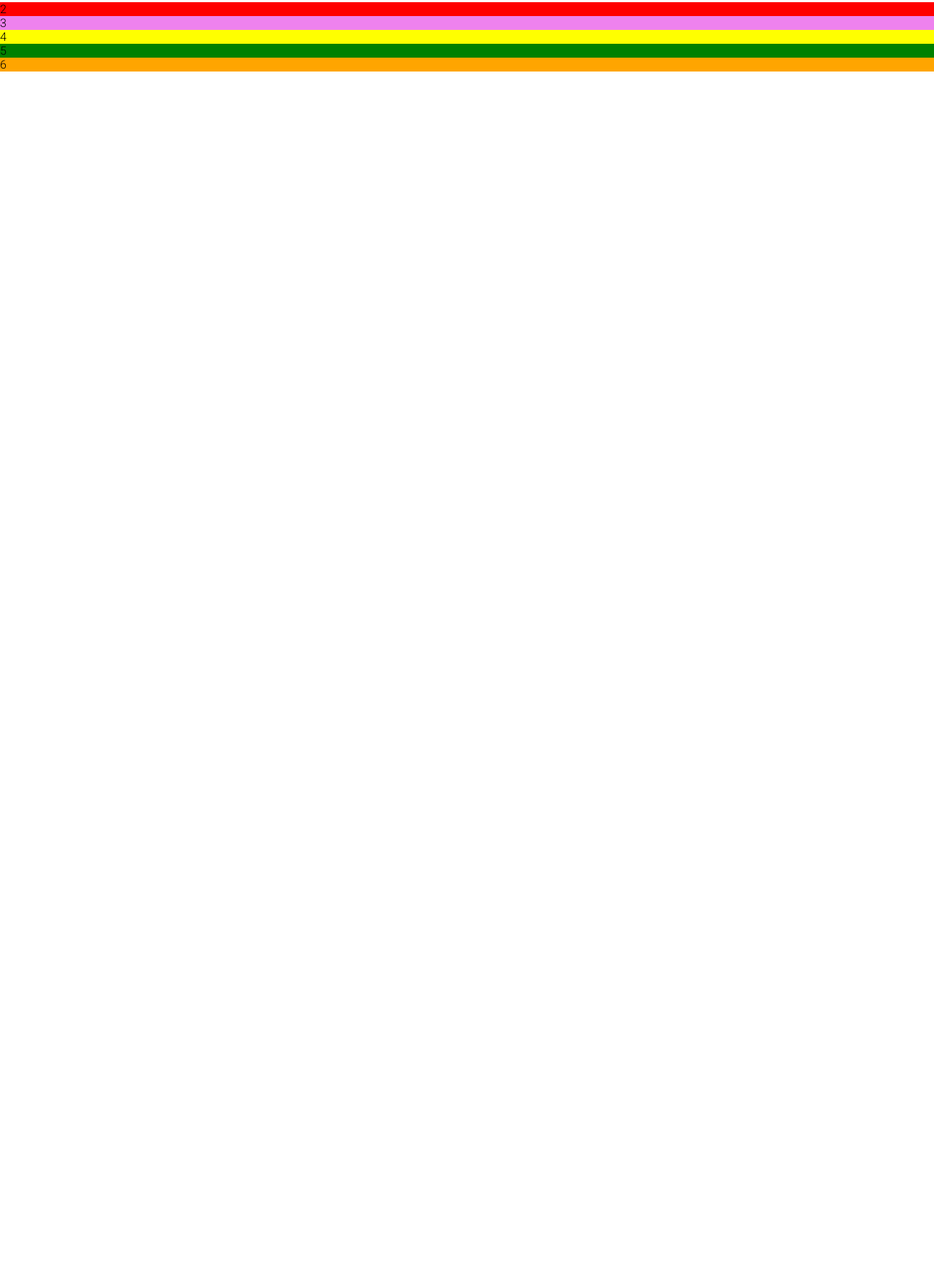
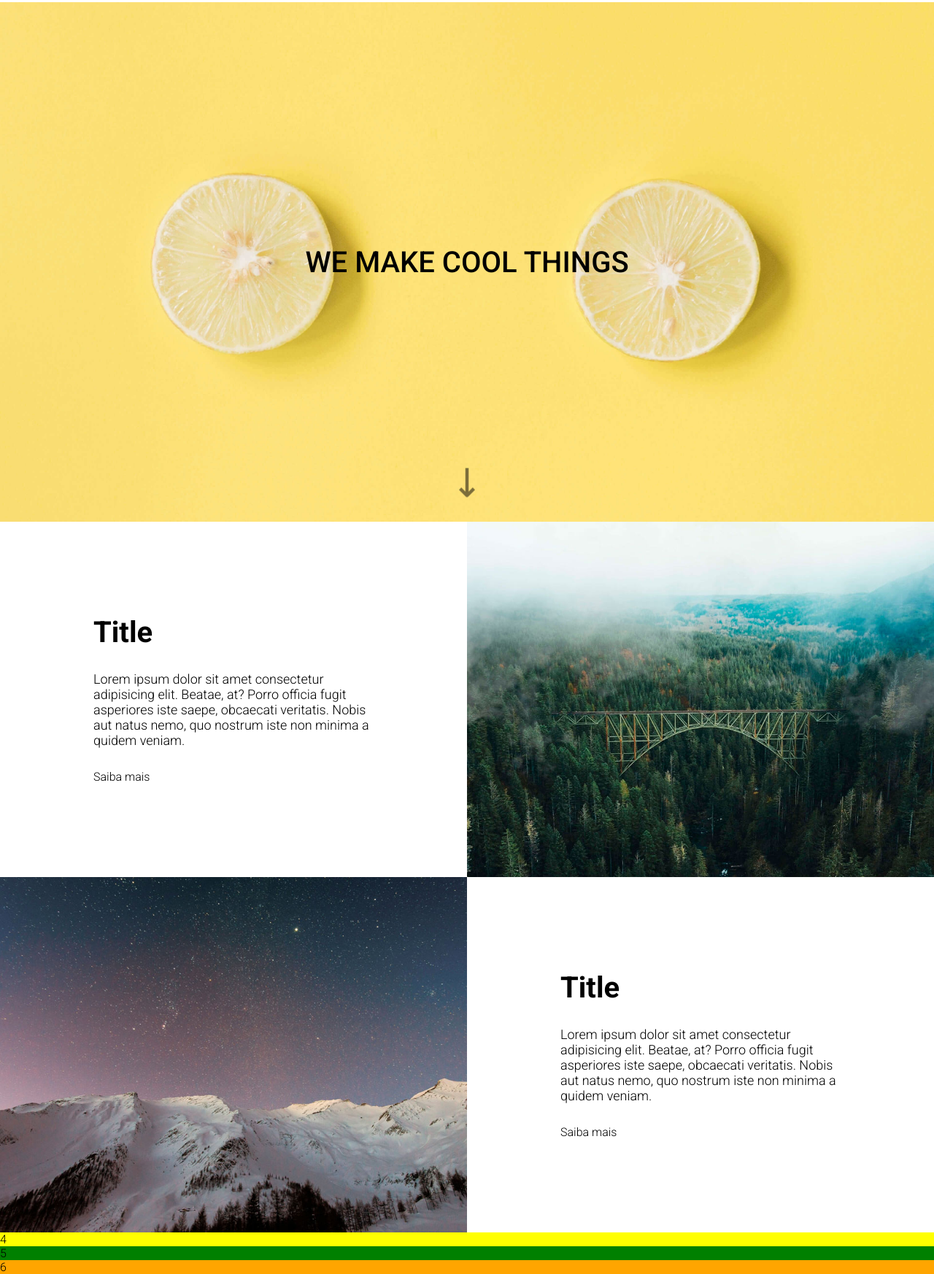
Before and after one commit to isma-silva/Projetos---Pr-tica, a plain HTML site: page Landing Page de uma Agência/index.html in a window 1280 px wide. Shown: the part 72-1818 px from the top of the page at 73% size. Before the commit the page ends 800 px from the top, so only its background shows below. Drawn offline with Linux system fonts and the light colour scheme.

Commit message:
estilizando e estruturando a seção about e hero

```diff
--- a/Landing Page de uma Agência/index.html
+++ b/Landing Page de uma Agência/index.html
@@ -43,8 +43,24 @@
         </div>
     </header>
 
-    <section class="hero">2</section>
-    <section class="about">3</section>
+    <section class="hero">
+        <h2>We make cool things</h2>
+    </section>
+
+    <section class="about">
+        <div class="item">
+            <h3>Title</h3>
+            <p>Lorem ipsum dolor sit amet consectetur adipisicing elit. Beatae, at? Porro officia fugit asperiores iste saepe, obcaecati veritatis. Nobis aut natus nemo, quo nostrum iste non minima a quidem veniam.</p>
+            <a href="" class="btn-know-more">Saiba mais</a>
+        </div>
+        <div class="image right"></div>
+        <div class="image left"></div>
+        <div class="item">
+            <h3>Title</h3>
+            <p>Lorem ipsum dolor sit amet consectetur adipisicing elit. Beatae, at? Porro officia fugit asperiores iste saepe, obcaecati veritatis. Nobis aut natus nemo, quo nostrum iste non minima a quidem veniam.</p>
+            <a href="" class="btn-know-more">Saiba mais</a>
+        </div>
+    </section>
     <section class="services">4</section>
     <section class="projects">5</section>
     <footer class="footer">6</footer>
--- a/Landing Page de uma Agência/src/css/style.css
+++ b/Landing Page de uma Agência/src/css/style.css
@@ -41,12 +41,104 @@ body{
 
 .hero{
     grid-area: hero;
-    background-color: red;
+    height: 89vh;
+    background: url('../images/lemons.jpg') center center no-repeat;
+    background-size: cover;
+    display: flex;
+    justify-content: center;
+    align-items: center;
+    position: relative;
+}
+
+.hero h2{
+    font-weight: 500;
+    text-transform: uppercase;
+    font-size: 4rem;
+}
+
+.hero:after{
+    content: url('../images/seta_preta.png');
+    position: absolute;
+    height: 35px;
+    bottom: 40px;
+    animation: downarrow 0.6s infinite alternate ease-in-out;
+}
+
+@-webkit-keyframes downarrow{
+    0% { -webkit-transform: translateY(0); opacity: 0.4;}
+    100% { -webkit-transform: translateY(0.4em); opacity: 0.9;}
+}
+
+@media(max-width: 425px){
+    .hero{
+        height: 60vh;
+    }
+
+    .hero h2{
+        font-size: 2.5rem;
+    }
 }
 
 .about{
     grid-area: about;
-    background-color: violet;
+    display: grid;
+    grid-template-columns: 1fr 1fr;
+    background-color: #fff;
+    max-width: var(--max-width-size);
+    margin: 0 auto;
+}
+
+.about .item{
+    padding: 20%;
+    display: flex;
+    flex-direction: column;
+    justify-content: center;
+    align-content: center;
+}
+
+.about .item h3{
+    font-weight: 700;
+    font-size: 4rem;
+}
+
+.about .item p{
+    font-size: 1.8rem;
+    margin: 30px 0;
+}
+
+.about .item .btn-know-more{
+    font-size: 1.6rem;
+    align-self: flex-start;
+}
+
+.about .item .btn-know-more:hover{
+    font-weight: 700;
+}
+
+.about .image{
+    height: 100%;
+    width: 100%;
+}
+
+.about .image.right{
+    background: url('../images/bridge.jpg') center center no-repeat;
+    background-size: cover;
+}
+
+.about .image.left{
+    background: url('../images/sky.jpg') center center no-repeat;
+    background-size: cover;
+}
+
+@media(max-width: 425px){
+    .about .item{
+        text-align: center;
+    }
+
+    .about{
+        grid-template-columns: 1fr;
+        grid-template-rows: repeat(4, 1fr);
+    }
 }
 
 .services{
```
